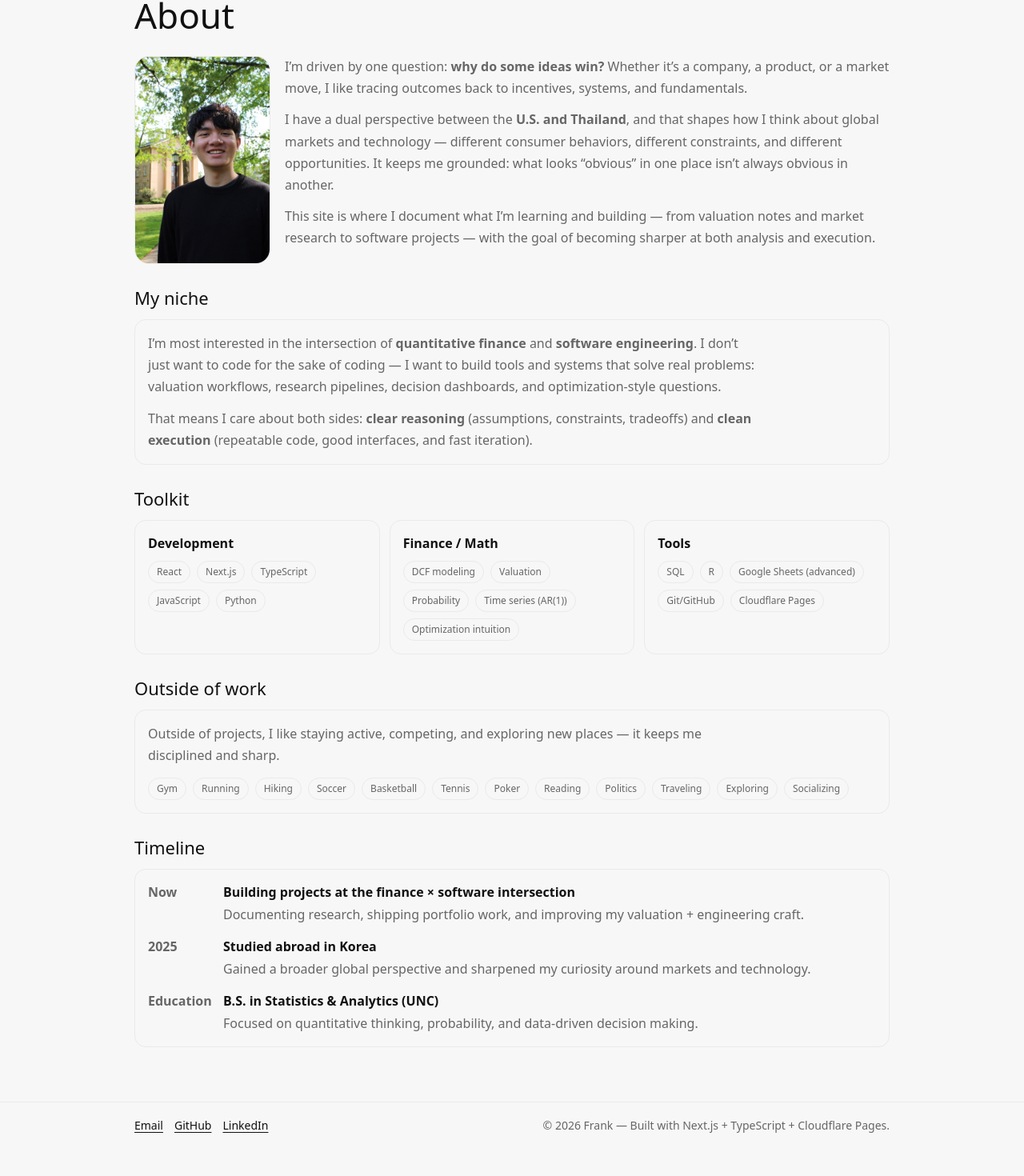
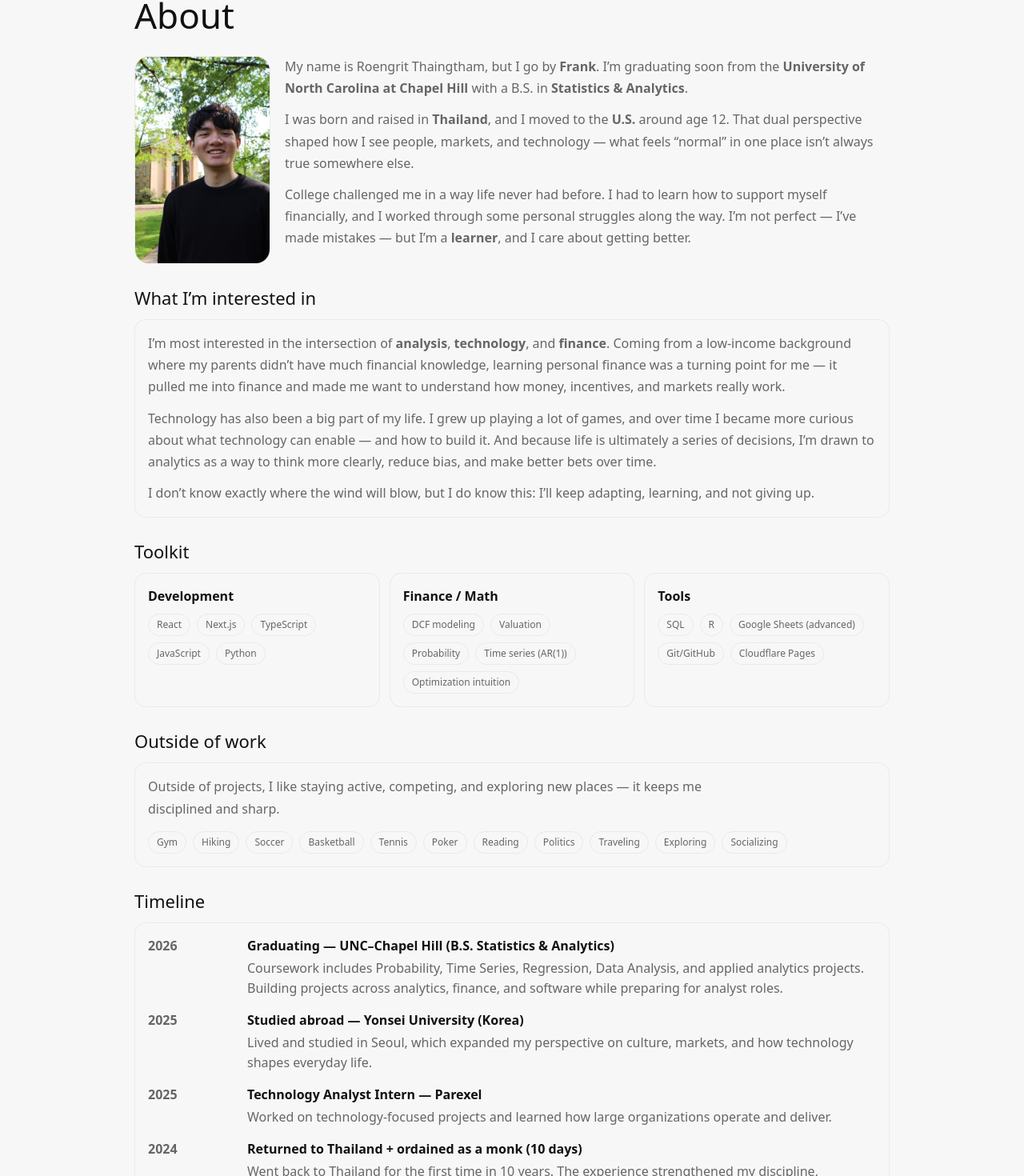
Before and after one commit to FrankThaingtham/personal-website, a Next.js app: page /about in a window 1280 px wide. Shown: the part 117-1587 px from the top of the page at 80% size. Before the commit the page ends 1552 px from the top, so only its background shows below. Built offline with nearby package versions, Linux system fonts and the light colour scheme.

Commit message:
Fix About: make interested section full width

```diff
--- a/src/app/about/page.tsx
+++ b/src/app/about/page.tsx
@@ -35,41 +35,50 @@ export default function AboutPage() {
           {/* Story (right) */}
           <div>
             <p className="p" style={{ marginBottom: 12 }}>
-              I’m driven by one question: <span style={{ fontWeight: 700 }}>why do some ideas win?</span> Whether it’s a
-              company, a product, or a market move, I like tracing outcomes back to incentives, systems, and
-              fundamentals.
+              My name is Roengrit Thaingtham, but I go by <span style={{ fontWeight: 700 }}>Frank</span>. I’m graduating soon
+              from the <span style={{ fontWeight: 700 }}>University of North Carolina at Chapel Hill</span> with a B.S. in{" "}
+              <span style={{ fontWeight: 700 }}>Statistics & Analytics</span>.
             </p>
 
             <p className="p" style={{ marginBottom: 12 }}>
-              I have a dual perspective between the <span style={{ fontWeight: 700 }}>U.S. and Thailand</span>, and that
-              shapes how I think about global markets and technology — different consumer behaviors, different
-              constraints, and different opportunities. It keeps me grounded: what looks “obvious” in one place isn’t
-              always obvious in another.
+              I was born and raised in <span style={{ fontWeight: 700 }}>Thailand</span>, and I moved to the{" "}
+              <span style={{ fontWeight: 700 }}>U.S.</span> around age 12. That dual perspective shaped how I see people, markets,
+              and technology — what feels “normal” in one place isn’t always true somewhere else.
             </p>
 
-            <p className="p">
-              This site is where I document what I’m learning and building — from valuation notes and market research
-              to software projects — with the goal of becoming sharper at both analysis and execution.
+            <p className="p" style={{ marginBottom: 12 }}>
+              College challenged me in a way life never had before. I had to learn how to support myself financially, and I
+              worked through some personal struggles along the way. I’m not perfect — I’ve made mistakes — but I’m a{" "}
+              <span style={{ fontWeight: 700 }}>learner</span>, and I care about getting better.
             </p>
+
           </div>
         </div>
       </section>
       {/* 2) The Intersection (Niche) */}
       <section style={{ marginTop: 26 }}>
-        <h2 className="h2">My niche</h2>
+        <h2 className="h2">What I’m interested in</h2>
 
         <div className="card">
-          <p className="p" style={{ margin: 0 }}>
-            I’m most interested in the intersection of <span style={{ fontWeight: 700 }}>quantitative finance</span> and{" "}
-            <span style={{ fontWeight: 700 }}>software engineering</span>. I don’t just want to code for the sake of coding —
-            I want to build tools and systems that solve real problems: valuation workflows, research pipelines, decision
-            dashboards, and optimization-style questions.
+          <p className="p" style={{ margin: 0, maxWidth: "none" }}>
+            I’m most interested in the intersection of{" "}
+            <span style={{ fontWeight: 700 }}>analysis</span>,{" "}
+            <span style={{ fontWeight: 700 }}>technology</span>, and{" "}
+            <span style={{ fontWeight: 700 }}>finance</span>.
+            Coming from a low-income background where my parents didn’t have much financial knowledge, learning personal
+            finance was a turning point for me — it pulled me into finance and made me want to understand how money,
+            incentives, and markets really work.
           </p>
 
-          <p className="p" style={{ marginTop: 12, marginBottom: 0 }}>
-            That means I care about both sides: <span style={{ fontWeight: 700 }}>clear reasoning</span> (assumptions,
-            constraints, tradeoffs) and <span style={{ fontWeight: 700 }}>clean execution</span> (repeatable code, good
-            interfaces, and fast iteration).
+          <p className="p" style={{ marginTop: 12, marginBottom: 0, maxWidth: "none" }}>
+            Technology has also been a big part of my life. I grew up playing a lot of games, and over time I became more
+            curious about what technology can enable — and how to build it. And because life is ultimately a series of
+            decisions, I’m drawn to analytics as a way to think more clearly, reduce bias, and make better bets over time.
+          </p>
+
+          <p className="p" style={{ marginTop: 12, marginBottom: 0, maxWidth: "none" }}>
+            I don’t know exactly where the wind will blow, but I do know this: I’ll keep adapting, learning, and not giving
+            up.
           </p>
         </div>
       </section>
@@ -163,7 +172,6 @@ export default function AboutPage() {
           <div style={{ display: "flex", gap: 8, flexWrap: "wrap" }}>
             {[
               "Gym",
-              "Running",
               "Hiking",
               "Soccer",
               "Basketball",
@@ -200,26 +208,86 @@ export default function AboutPage() {
           <div style={{ display: "grid", gap: 14 }}>
             {[
               {
-                when: "Now",
-                title: "Building projects at the finance × software intersection",
-                desc: "Documenting research, shipping portfolio work, and improving my valuation + engineering craft.",
+                when: "2026",
+                title: "Graduating — UNC–Chapel Hill (B.S. Statistics & Analytics)",
+                desc: "Coursework includes Probability, Time Series, Regression, Data Analysis, and applied analytics projects. Building projects across analytics, finance, and software while preparing for analyst roles.",
               },
               {
                 when: "2025",
-                title: "Studied abroad in Korea",
-                desc: "Gained a broader global perspective and sharpened my curiosity around markets and technology.",
+                title: "Studied abroad — Yonsei University (Korea)",
+                desc: "Lived and studied in Seoul, which expanded my perspective on culture, markets, and how technology shapes everyday life.",
               },
               {
-                when: "Education",
-                title: "B.S. in Statistics & Analytics (UNC)",
-                desc: "Focused on quantitative thinking, probability, and data-driven decision making.",
+                when: "2025",
+                title: "Technology Analyst Intern — Parexel",
+                desc: "Worked on technology-focused projects and learned how large organizations operate and deliver.",
+              },
+              {
+                when: "2024",
+                title: "Returned to Thailand + ordained as a monk (10 days)",
+                desc: "Went back to Thailand for the first time in 10 years. The experience strengthened my discipline, reflection, and perspective on what matters.",
+              },
+              {
+                when: "2023",
+                title: "Registration Services Assistant",
+                desc: "First college job — learned how to work in structured processes and handle details consistently.",
+              },
+              {
+                when: "2023",
+                title: "IT Support Technician",
+                desc: "Started IT support work — troubleshooting, reliability, and learning to stay calm under pressure.",
+              },
+              {
+                when: "2022",
+                title: "Started at UNC–Chapel Hill",
+                desc: "Entered college exploring business and computer science, but early setbacks pushed me to re-evaluate. I found my fit in Statistics & Analytics — a path that matched how I think: structured, quantitative, and decision-focused.",
+              },
+              {
+                when: "2022",
+                title: "Graduated high school",
+                desc: "Took the next step into college while continuing to work and support myself.",
+              },
+              {
+                when: "2022",
+                title: "State Farm Insurance Agent Office",
+                desc: "Customer-facing work that improved communication, responsibility, and day-to-day professionalism.",
+              },
+              {
+                when: "2021",
+                title: "Movie Theater Attendant",
+                desc: "Fast-paced service work — teamwork, reliability, and showing up consistently.",
+              },
+              {
+                when: "2021",
+                title: "Sushi chef",
+                desc: "Learned speed, precision, and standards — small details matter.",
+              },
+              {
+                when: "2020",
+                title: "Online Grocery Pickup",
+                desc: "Started working during COVID — learned discipline, pace, and responsibility early.",
+              },
+               {
+                when: "2015",
+                title: "Moved to Burlington, North Carolina",
+                desc: "Settled in NC around fifth grade and built my foundation there.",
+              },
+              {
+                when: "2013",
+                title: "Moved from Thailand to the United States (Miami, FL)",
+                desc: "Immigrated and began adapting to a new environment and culture — a turning point in how I view opportunity.",
+              },
+              {
+                when: "2003",
+                title: "Born in Chiang Rai, Thailand",
+                desc: "My roots — still a major part of how I see the world.",
               },
             ].map((x) => (
               <div
-                key={x.when}
+                key={`${x.when}-${x.title}`}
                 style={{
                   display: "grid",
-                  gridTemplateColumns: "80px 1fr",
+                  gridTemplateColumns: "110px 1fr",
                   gap: 14,
                   alignItems: "start",
                 }}
@@ -227,7 +295,9 @@ export default function AboutPage() {
                 <div style={{ color: "var(--muted)", fontWeight: 700 }}>{x.when}</div>
                 <div>
                   <div style={{ fontWeight: 800 }}>{x.title}</div>
-                  <div style={{ color: "var(--muted)", marginTop: 4, lineHeight: 1.6 }}>{x.desc}</div>
+                  <div style={{ color: "var(--muted)", marginTop: 4, lineHeight: 1.6 }}>
+                    {x.desc}
+                  </div>
                 </div>
               </div>
             ))}
--- a/src/app/page.tsx
+++ b/src/app/page.tsx
@@ -51,7 +51,7 @@ export default function HomePage() {
           <div className="card" style={{ lineHeight: 1.7 }}>
             <div style={{ fontWeight: 800, marginBottom: 6 }}>Quick links</div>
             <div style={{ color: "var(--muted)", marginBottom: 12 }}>
-              Analytics + finance + software. I build and write in public.
+              Analytics + finance + software.
             </div>
 
             <div style={{ display: "flex", gap: 12, flexWrap: "wrap", marginBottom: 10 }}>
--- a/src/app/projects/page.tsx
+++ b/src/app/projects/page.tsx
@@ -7,14 +7,9 @@ type Project = {
 
 const projects: Project[] = [
   {
-    title: "Project 1 (placeholder)",
-    description: "One sentence about what this is and what you built/learned.",
-    tags: ["Python", "SQL", "Dashboard"],
-  },
-  {
-    title: "Project 2 (placeholder)",
-    description: "One sentence about what problem it solves and your contribution.",
-    tags: ["Finance", "DCF", "Modeling"],
+    title: "Triangle Sports Analytics Competition — ACC Point Spread Model",
+    description: "Built a statistical model to predict ACC men’s basketball point spreads for the Triangle Sports Analytics Competition (Feb–Mar 2026). Focused on building a repeatable pipeline: data prep → features → model → predictions.",
+    tags: ["Python", "Pandas", "Sports Analytics", "Modeling", "Prediction"],
   },
 ];
 
--- a/src/components/ThemeControls.tsx
+++ b/src/components/ThemeControls.tsx
@@ -56,7 +56,7 @@ function applyTheme(bg: BgMode, text: TextColor) {
 }
 
 export default function ThemeControls() {
-  const [bg, setBg] = useState<BgMode>("light");
+  const [bg, setBg] = useState<BgMode>("dark");
   const [text, setText] = useState<TextColor>("default");
 
   // Load saved prefs on first render
```
Also changed, not shown: 1 other file (tests, documents, lock files or other folders).
